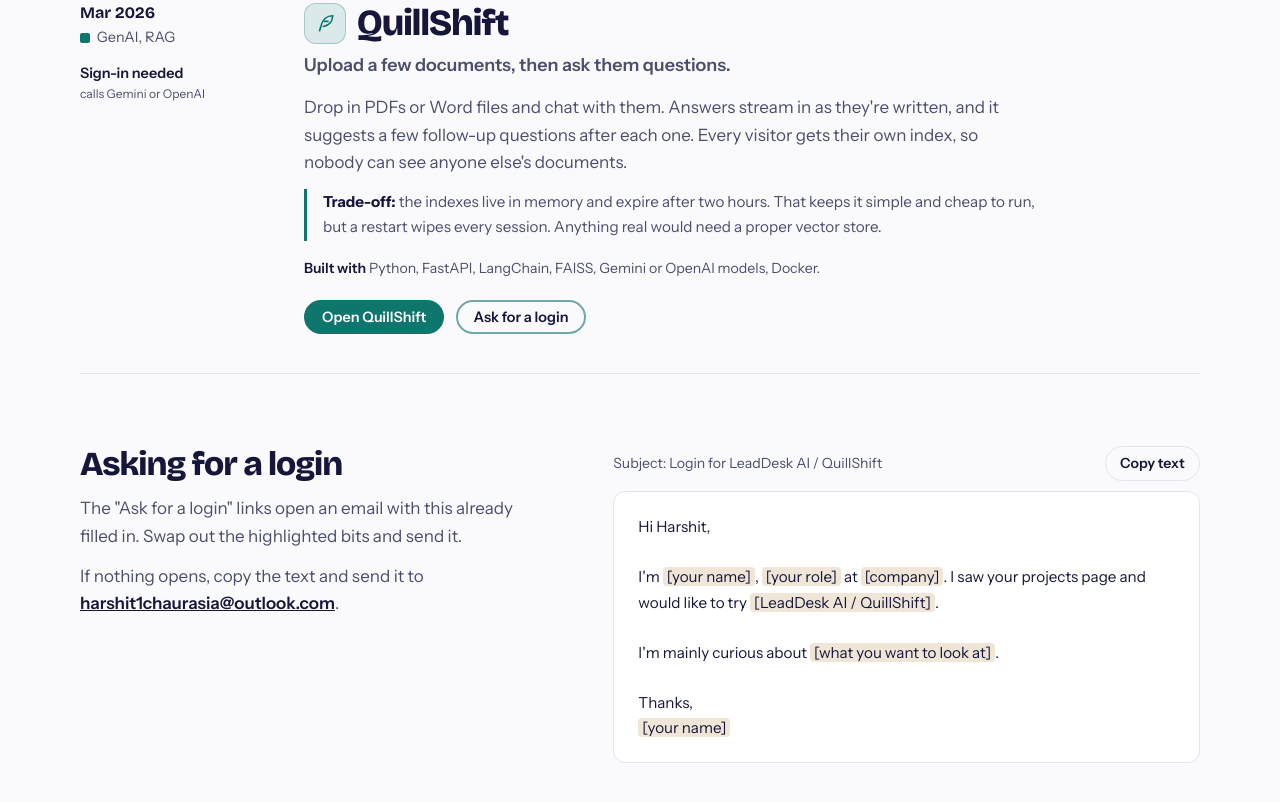
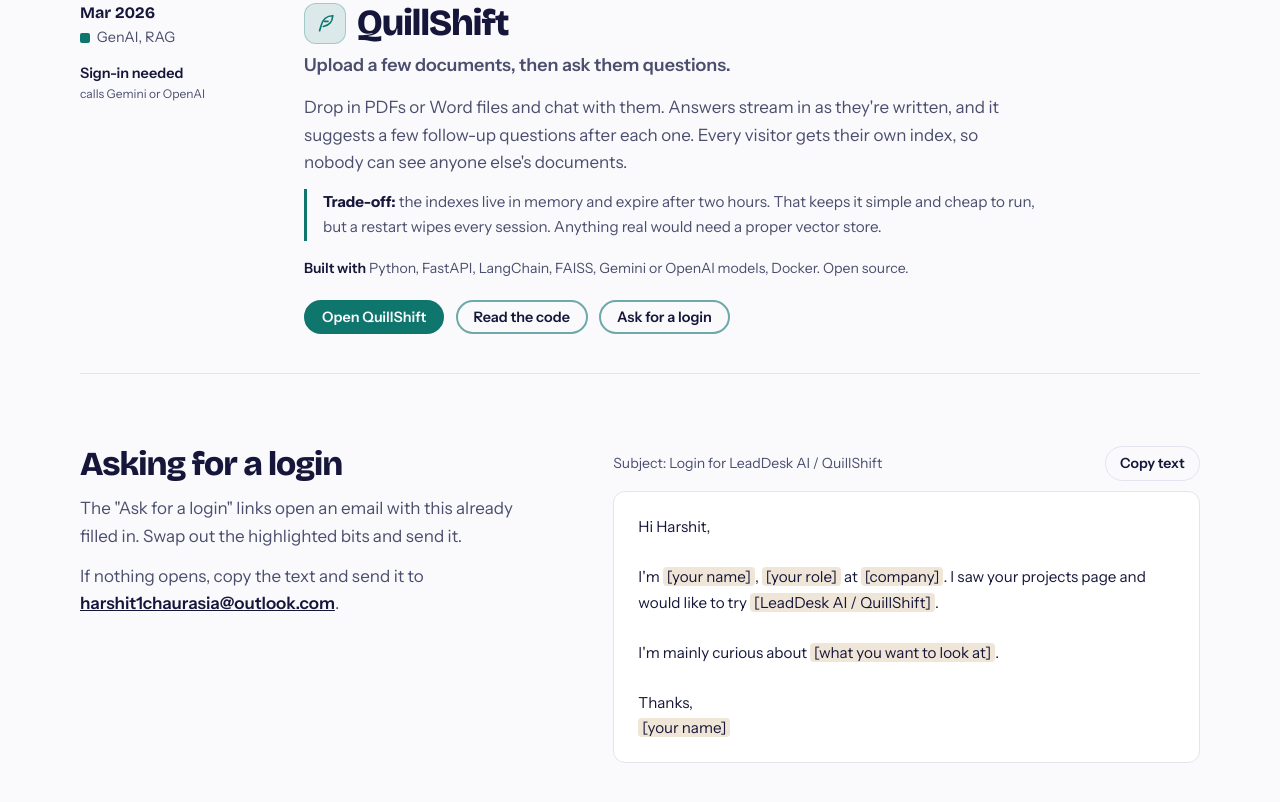
Before and after one commit to harshitrajchaurasia/harshitrajchaurasia.github.io, a plain HTML site: page projects/index.html in a window 1280 px wide. Shown: the part 1358-2160 px from the top of the page. Drawn offline with nearby package versions, Linux system fonts and the light colour scheme.

Commit message:
Projects: match main header (resume icon), link QuillShift source (#7)
Co-authored-by: Claude Opus 5.5 <noreply@anthropic.com>

```diff
--- a/projects/index.html
+++ b/projects/index.html
@@ -115,7 +115,7 @@
             <svg class="icon-sun" width="18" height="18" viewBox="0 0 24 24" fill="none" stroke="currentColor" stroke-width="2" stroke-linecap="round" aria-hidden="true"><circle cx="12" cy="12" r="4.5"/><path d="M12 2v2M12 20v2M4.9 4.9l1.4 1.4M17.7 17.7l1.4 1.4M2 12h2M20 12h2M4.9 19.1l1.4-1.4M17.7 6.3l1.4-1.4"/></svg>
             <svg class="icon-moon" width="18" height="18" viewBox="0 0 24 24" fill="none" stroke="currentColor" stroke-width="2" stroke-linecap="round" aria-hidden="true"><path d="M21 12.8A9 9 0 1111.2 3a7 7 0 009.8 9.8z"/></svg>
         </button>
-        <a href="/Harshit_Chaurasia_Resume.pdf" class="btn btn-solid btn-small" download>Resume</a>
+        <a href="/Harshit_Chaurasia_Resume.pdf" class="btn btn-solid btn-small" download><svg class="ic" aria-hidden="true" viewBox="0 0 24 24" fill="none" stroke="currentColor" stroke-width="2" stroke-linecap="round" stroke-linejoin="round"><path d="M21 15v4a2 2 0 0 1-2 2H5a2 2 0 0 1-2-2v-4M7 10l5 5 5-5M12 15V3"/></svg>Resume</a>
     </div>
 </header>
 
@@ -181,9 +181,10 @@
                 <p class="line">Upload a few documents, then ask them questions.</p>
                 <p>Drop in PDFs or Word files and chat with them. Answers stream in as they're written, and it suggests a few follow-up questions after each one. Every visitor gets their own index, so nobody can see anyone else's documents.</p>
                 <p class="note"><b>Trade-off:</b> the indexes live in memory and expire after two hours. That keeps it simple and cheap to run, but a restart wipes every session. Anything real would need a proper vector store.</p>
-                <p class="stack"><b>Built with</b> Python, FastAPI, LangChain, FAISS, Gemini or OpenAI models, Docker.</p>
+                <p class="stack"><b>Built with</b> Python, FastAPI, LangChain, FAISS, Gemini or OpenAI models, Docker. Open source.</p>
                 <div class="go">
                     <a class="btn btn-small btn-solid" href="https://quillshift.saakura.dev" target="_blank" rel="noopener">Open QuillShift</a>
+                    <a class="btn btn-small btn-line" href="https://github.com/harshitrajchaurasia/My-Own-RAG-Bot" target="_blank" rel="noopener">Read the code</a>
                     <a class="btn btn-small btn-line" href="mailto:harshit1chaurasia@outlook.com?subject=Login%20for%20QuillShift&amp;body=Hi%20Harshit%2C%0A%0AI%27m%20%5Byour%20name%5D%2C%20%5Byour%20role%5D%20at%20%5Bcompany%5D.%20I%20saw%20your%20projects%20page%20and%20would%20like%20to%20try%20QuillShift.%0A%0AI%27m%20mainly%20curious%20about%20%5Bwhat%20you%20want%20to%20look%20at%5D.%0A%0AThanks%2C%0A%5Byour%20name%5D">Ask for a login</a>
                 </div>
             </div>
```
